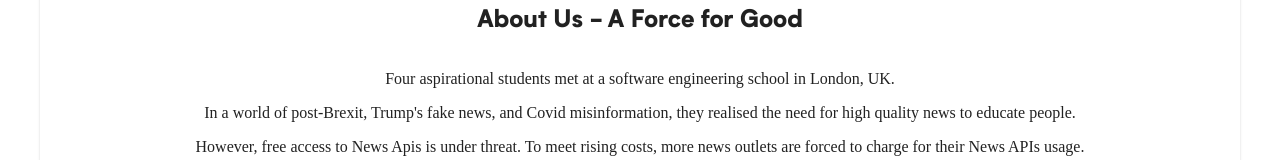
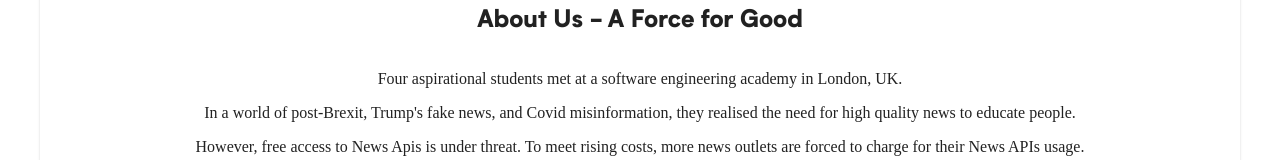
Before and after one commit to hamstercat007/newsforce-api-rails-lisa, a React (Create React App) app: page /about in a window 1280 px wide. Shown: the part 148-308 px from the top of the page. Built offline with nearby package versions, Linux system fonts and the light colour scheme; a web font is replaced by a local one.

Commit message:
changed school to academy

```diff
--- a/src/components/AboutUs.js
+++ b/src/components/AboutUs.js
@@ -37,7 +37,7 @@ const AboutUs = () => {
           </h2>
 
           <p>
-            Four aspirational students met at a software engineering school in
+            Four aspirational students met at a software engineering academy in
             London, UK.
           </p>
           <p>
@@ -78,7 +78,7 @@ const AboutUs = () => {
             strength2="Calm and methodical"
             strength3=""
           ></TeamBio>
-          </Grid>
+        </Grid>
         <Grid item xs={12} sm={6} md={3}>
           <TeamBio
             name="Arthur"
```
